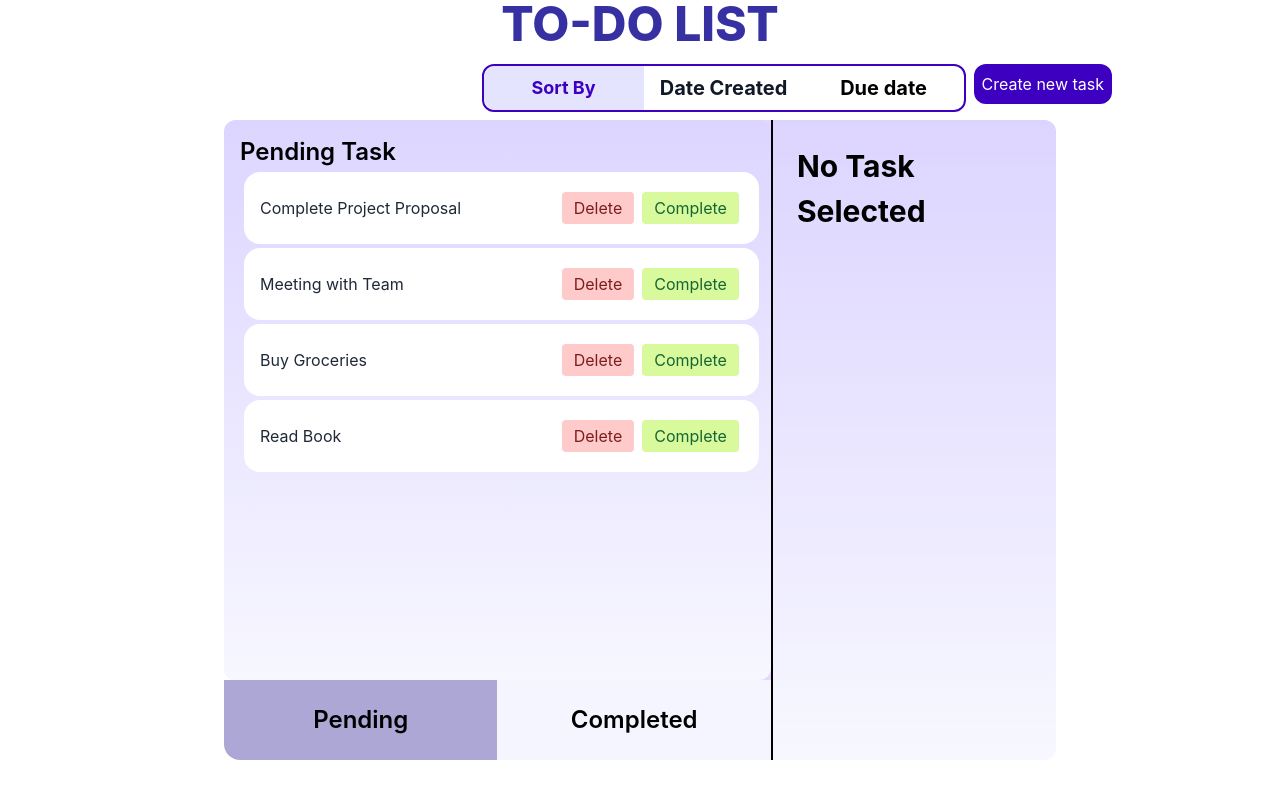
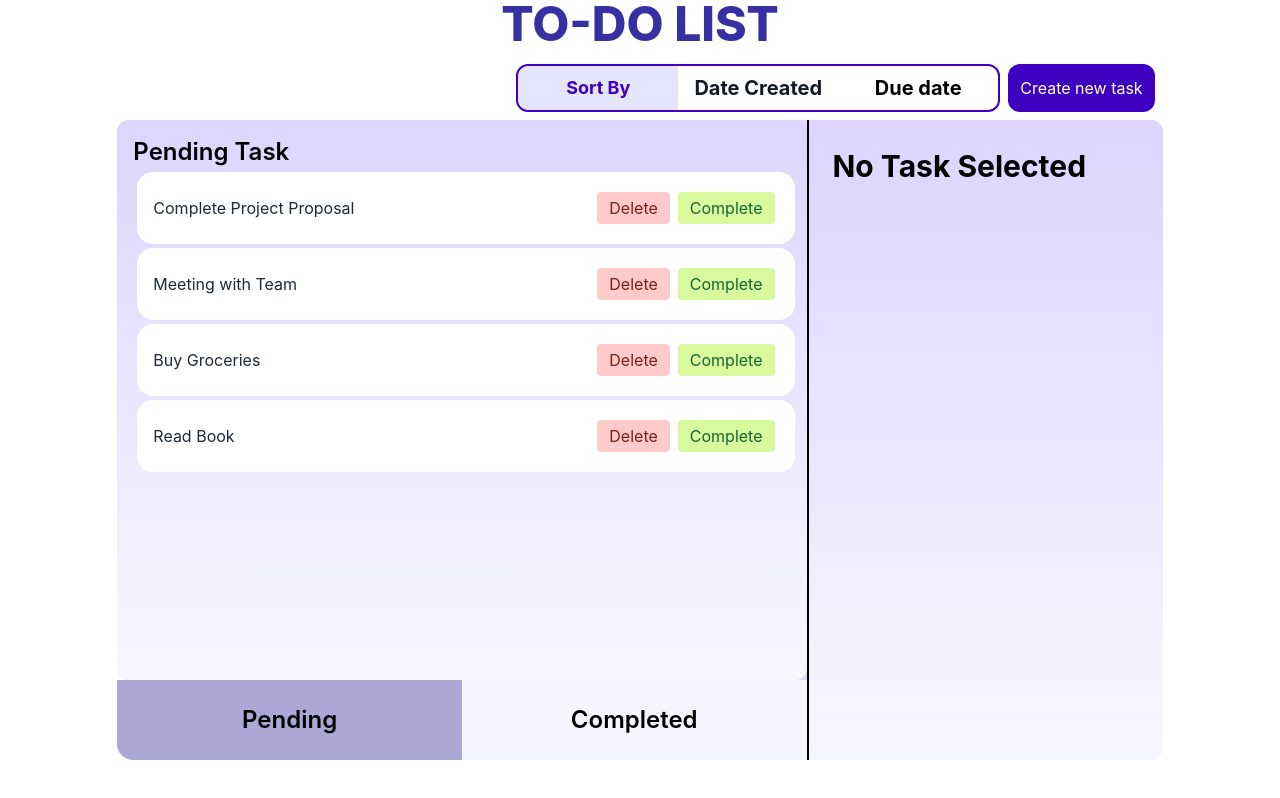
Before and after one commit to samjain233/todo, a React (Create React App) app: page / in a window 1280 px wide. Built offline with nearby package versions, Linux system fonts and the light colour scheme.

Commit message:
ui updated and errors resolved

```diff
--- a/src/component/BottomTab.js
+++ b/src/component/BottomTab.js
@@ -2,12 +2,12 @@ import React from 'react'
 
 const BottomTab = (props) => {
   return (
-    <div style={{ height: '10vh' }} className="w-full      rounded-bl-2xl rounded-br-2xl flex items-center justify-between">
+    <div style={{ height: '10vh' }} className="w-full cursor-pointer rounded-bl-2xl rounded-br-2xl flex items-center justify-between">
     {/* Pending button */}
-    <div style={{ background:  `${props.tab.a}` }} onClick={props.handlePending} className=" h-full text-black font-inter font-semibold hover:bg-gray-400 delay-100 text-2xl t flex items-center justify-center h-full  w-1/2 rounded-bl-2xl"><div>Pending</div></div>
+    <div style={{ background:  `${props.tab.a}` }} onClick={props.handlePending} className=" h-full text-black font-inter font-semibold hover:bg-gray-400 delay-100 text-2xl t flex items-center justify-center h-full  w-1/2 md:rounded-bl-2xl"><div>Pending</div></div>
 
     {/* Completed button */}
-    <div style={{ background:  `${props.tab.b}` }} onClick={props.handleComplete} className=" text-black font-inter hover:bg-gray-400 delay-100 font-semibold text-2xl flex items-center justify-center h-full  w-1/2 "><div>Completed</div></div>
+    <div style={{ background:  `${props.tab.b}` }} onClick={props.handleComplete} className=" text-black font-inter hover:bg-gray-400 delay-100 font-semibold text-2xl flex items-center justify-center h-full  w-1/2"><div>Completed</div></div>
 </div>
   )
 }
--- a/src/component/Create.js
+++ b/src/component/Create.js
@@ -2,7 +2,7 @@ import React, { useState } from 'react';
 import DatePicker from 'react-datepicker';
 import 'react-datepicker/dist/react-datepicker.css';
 
-const Create = ({ setShowCreate, addTask }) => {
+const Create = ({ setShowCreate, addTask, formatDate }) => {
   const [selectedDate, setSelectedDate] = useState(new Date());
   const [fileName, setFileName] = useState(null);
   const [errorMessage, setErrorMessage] = useState('');
@@ -17,6 +17,7 @@ const Create = ({ setShowCreate, addTask }) => {
     const { name, value } = e.target;
     setTask({ ...task, [name]: value });
   };
+
 
   const adjustFileName = (fileName) => {
     if (fileName.length > 15) {
@@ -93,7 +94,7 @@ const Create = ({ setShowCreate, addTask }) => {
                   required
                 />
                 <div className="flex h-10 bg-purple1 items-center justify-between mb-3 rounded-xl">
-                  <span className="p-3">Due on: {selectedDate ? selectedDate.toDateString() : ''}</span>
+                  <span className="p-3">Due on: {selectedDate ? formatDate(selectedDate) : ''}</span>
                   <div className="bg-gray1 w-1/3 text-sm text-white  h-full overflow-hidden rounded-tr-xl flex justify-center items-center hover:bg-blue-200 hover:border-2 hover:border-solid hover:border-blue-500 hover:text-blue-800 rounded-br-xl cursor-pointer" onClick={() => document.getElementById('dueDate').click()}>
                     <DatePicker
                       id="dueDate"
--- a/src/component/Detail.js
+++ b/src/component/Detail.js
@@ -41,7 +41,7 @@ const Detail = (props) => {
                     {task.head}
                   </div>
                   <div className="text-left text-red-600 p-2 text-[14px] font-[600]">
-                    {task.endTime}
+                    {task.endTime && ('Due : '+props.formatDate(task.endTime))}
                   </div>
                   <div className="text-[18px] p-2 font-[400] text-lef  break-all">
                     {task.description}
--- a/src/component/Home.js
+++ b/src/component/Home.js
@@ -107,9 +107,10 @@ export const Home = () => {
     setTab({ a: "#ACA7D5", b: "#F5F4FFE8" });
   }
 
+  const [deletedTask, setDeletedTask] = React.useState();
   // Function to handle task deletion
   function handleDelete(e, item) {
-    setTask1(item);
+    setDeletedTask(item);
     setConfirm(!confirm);
     e.stopPropagation();
   }
@@ -117,11 +118,12 @@ export const Home = () => {
   // Inside the Home component
   const handleDeleteTask = () => {
     // Filter out the task with the specific ID from the data state
-    const updatedData = data1.filter((item) => item.id !== task1.id);
+    const updatedData = data1.filter((item) => item.id !== deletedTask.id);
     setData1(updatedData);
 
     // Close the delete popup
     setConfirm(false);
+    if (task1.id === deletedTask.id) {
       setTask1({
         Head: "",
         description: "",
@@ -130,10 +132,10 @@ export const Home = () => {
         endTime: "",
         isCompleted: "",
       });
+    }
   };
 
   const handleCompleteTask = (e, item) => {
-    setTask1(item);
     e.stopPropagation();
 
     // Find the task to mark as complete by its ID
@@ -147,6 +149,33 @@ export const Home = () => {
 
     // Update the data state to reflect the modified task
     setData1(updatedData);
+    if (item.id === task1.id) {
+      setTask1({
+        Head: "",
+        description: "",
+        image: "",
+        startTime: "",
+        endTime: "",
+        isCompleted: "",
+      });
+    }
+  };
+
+  // Function to format date in DD-MM-YYYY format
+  const formatDate = (date) => {
+    const d = new Date(date);
+    const year = d.getFullYear();
+    let month = `${d.getMonth() + 1}`;
+    let day = `${d.getDate()}`;
+
+    if (month.length < 2) {
+      month = `0${month}`;
+    }
+    if (day.length < 2) {
+      day = `0${day}`;
+    }
+
+    return `${day}-${month}-${year}`;
   };
 
   useEffect(() => {
@@ -168,14 +197,14 @@ export const Home = () => {
 
       {/* Sort and create task buttons */}
       <div className="flex justify-center">
-        <div className="w-full lg:w-3/4 flex flex-col md:flex-row justify-end">
-          <Topbar addTask={addTask} handleSort={handleSort} />
+        <div className="w-full lg:w-11/12 flex flex-col md:flex-row justify-end md:pr-16">
+          <Topbar addTask={addTask} handleSort={handleSort} formatDate={formatDate} />
         </div>
       </div>
 
       {/* Task list and details */}
       <div style={{ height: "50vh" }} className="flex justify-center ">
-        <div className=" grid w-full md:w-full md:px-16  lg:w-3/4 sm:w-full grid-cols-1 ">
+        <div className=" grid w-full md:w-full md:px-16  lg:w-11/12 sm:w-full grid-cols-1 ">
           {/* Task List */}
           <div
             style={{ height: "70vh" }}
@@ -237,7 +266,7 @@ export const Home = () => {
                   {task1.head}
                 </div>
                 <div className="text-left text-red-600 p-2 text-[14px] font-[600]">
-                  {task1.endTime}
+                  {task1.endTime && ('Due : ' + formatDate(task1.endTime))}
                 </div>
                 <div className="text-[18px] p-2 font-[400] text-left">
                   {task1.description}
@@ -252,8 +281,8 @@ export const Home = () => {
       </div>
 
       {/* Modal components */}
-      {showCreate && <Create setShowCreate={setShowCreate} addTask={addTask} />}
-      {showDetail && <Detail set={setShowDetail} task={task1} />}
+      {showCreate && <Create setShowCreate={setShowCreate} addTask={addTask} formatDate={formatDate} />}
+      {showDetail && <Detail set={setShowDetail} task={task1} formatDate={formatDate} />}
       {confirm && (
         <Delete
           set={setConfirm}
--- a/src/component/Task.js
+++ b/src/component/Task.js
@@ -25,10 +25,10 @@ const Task = ({item,handleDelete,showDetails,handleCompleteTask}) => {
         <div
           data-aos="flip-up"
           onClick={() => showDetails(item)}
-          className="w-full p-4 m-1 bg-white  rounded-2xl hover:border hover:bg-gray-200  hover:border-indigo-900  hover:border-2 flex delay-100 items-center justify-between"
+          className="w-full p-4 m-1 bg-white  rounded-2xl hover:border hover:bg-gray-200  hover:border-indigo-900  hover:border-2 flex delay-100 md:items-center justify-between"
         >
           <span className="text-gray-800  break-all">{item.head}</span>
-          <div className="flex">
+          <div className="flex md:flex-col lg:flex-row">
             <button
               onClick={(event)=>handleDelete(event,item)}
               className="bg-red-200 text-red-900 py-1 px-3 m-1 rounded"
--- a/src/component/Topbar.js
+++ b/src/component/Topbar.js
@@ -1,7 +1,7 @@
 import React, { useState } from "react";
 import Create from "./Create";
 
-const Topbar = ({ addTask, handleSort }) => {
+const Topbar = ({ addTask, handleSort,formatDate }) => {
   const [showCreate, setShowCreate] = useState(false);
   const [selectedSort, setSelectedSort] = useState(null);
 
@@ -29,7 +29,7 @@ const Topbar = ({ addTask, handleSort }) => {
 
           {/* Date Created button */}
           <div
-            className={`w-full md:w-40 flex flex-col font-600 text-[20px] md:rounded-none justify-center hover:bg-cyan-600 text-gray-900 font-bold rounded-tl-lg rounded-bl-lg lg:rounded-none  h-full ${
+            className={`w-full md:w-40 cursor-pointer flex flex-col font-600 text-[20px] md:rounded-none justify-center hover:bg-cyan-600 text-gray-900 font-bold rounded-tl-lg rounded-bl-lg lg:rounded-none  h-full ${
               selectedSort === "dateCreated" ? "bg-[#ACA7D5]" : ""
             }`}
             onClick={() => handleSortClick("dateCreated")}
@@ -39,7 +39,7 @@ const Topbar = ({ addTask, handleSort }) => {
 
           {/* Due Date button */}
           <div
-            className={`w-full md:w-40 flex-col h-full hover:bg-cyan-600 hover:h-full font-600 text-[20px] flex font-bold justify-center  rounded-br-lg rounded-tr-lg ${
+            className={`w-full md:w-40 cursor-pointer flex-col h-full hover:bg-cyan-600 hover:h-full font-600 text-[20px] flex font-bold justify-center  rounded-br-lg rounded-tr-lg ${
               selectedSort === "dueDate" ? "bg-[#ACA7D5]" : ""
             }`}
             onClick={() => handleSortClick("dueDate")}
@@ -52,14 +52,14 @@ const Topbar = ({ addTask, handleSort }) => {
         <div
           onClick={createTask}
           style={{ background: "#3D00C0" }}
-          className="flex-col hover:bg-blue-500 flex justify-center md:hidden lg:block lg:mx-2 h-10 rounded-xl item-center p-2 text-white rounded items-center cursor-pointer w-full"
+          className="flex-col hover:bg-blue-500 flex justify-center md:hidden lg:block lg:mx-2 h-12 rounded-xl item-center lg:pt-3 px-3 text-white rounded items-center cursor-pointer w-full mb-2"
         >
           Create new task
         </div>
       </div>
 
       {/* Conditionally render the Create component based on showCreate state */}
-      {showCreate && <Create setShowCreate={setShowCreate} addTask={addTask} />}
+      {showCreate && <Create setShowCreate={setShowCreate} addTask={addTask} formatDate={formatDate}/>}
     </div>
   );
 };
--- a/src/data/data.json
+++ b/src/data/data.json
@@ -5,7 +5,7 @@
       "description": "Write and submit the project proposal by the end of the week.",
       "image": "https://images.pexels.com/photos/276267/pexels-photo-276267.jpeg?auto=compress&cs=tinysrgb&w=600",
       "startTime": "2023-01-01T09:00:00",
-      "endTime": "2023-01-01T17:00:00",
+      "endTime": "01-01-2024",
       "isCompleted": false
     },
     {
@@ -14,7 +14,7 @@
       "description": "Conduct a team meeting to discuss project progress and assign tasks.",
       "image": "",
       "startTime": "2023-01-08T14:30:00",
-      "endTime": "2023-01-02T16:00:00",
+      "endTime": "02-01-2024",
       "isCompleted": false
     },
     {
@@ -23,7 +23,7 @@
       "description": "Create a presentation for the upcoming client meeting.",
       "image": "https://images.pexels.com/photos/276267/pexels-photo-276267.jpeg?auto=compress&cs=tinysrgb&w=600",
       "startTime": "2023-01-03T10:00:00",
-      "endTime": "2023-01-03T12:00:00",
+      "endTime": "03-01-2024",
       "isCompleted": true
     },
     {
@@ -32,7 +32,7 @@
       "description": "Pick up groceries for the week.",
       "image": "",
       "startTime": "2023-01-04T18:00:00",
-      "endTime": "2023-01-04T18:00:00",
+      "endTime": "02-01-2024",
       "isCompleted": false
     },
     {
@@ -41,7 +41,7 @@
       "description": "Go for a 30-minute jog in the park.",
       "image": "https://images.pexels.com/photos/276267/pexels-photo-276267.jpeg?auto=compress&cs=tinysrgb&w=600",
       "startTime": "2023-01-05T07:00:00",
-      "endTime": "2023-01-05T07:30:00",
+      "endTime": "02-01-2024",
       "isCompleted": true
     },
     {
@@ -50,7 +50,7 @@
       "description": "Read the first chapter of the new novel.",
       "image": "https://images.pexels.com/photos/276267/pexels-photo-276267.jpeg?auto=compress&cs=tinysrgb&w=600",
       "startTime": "2023-01-06T20:00:00",
-      "endTime": "2023-01-06T21:00:00",
+      "endTime": "02-01-2024",
       "isCompleted": false
     }
   ]
```
Lines whose indentation alone changed are shown as unchanged.
